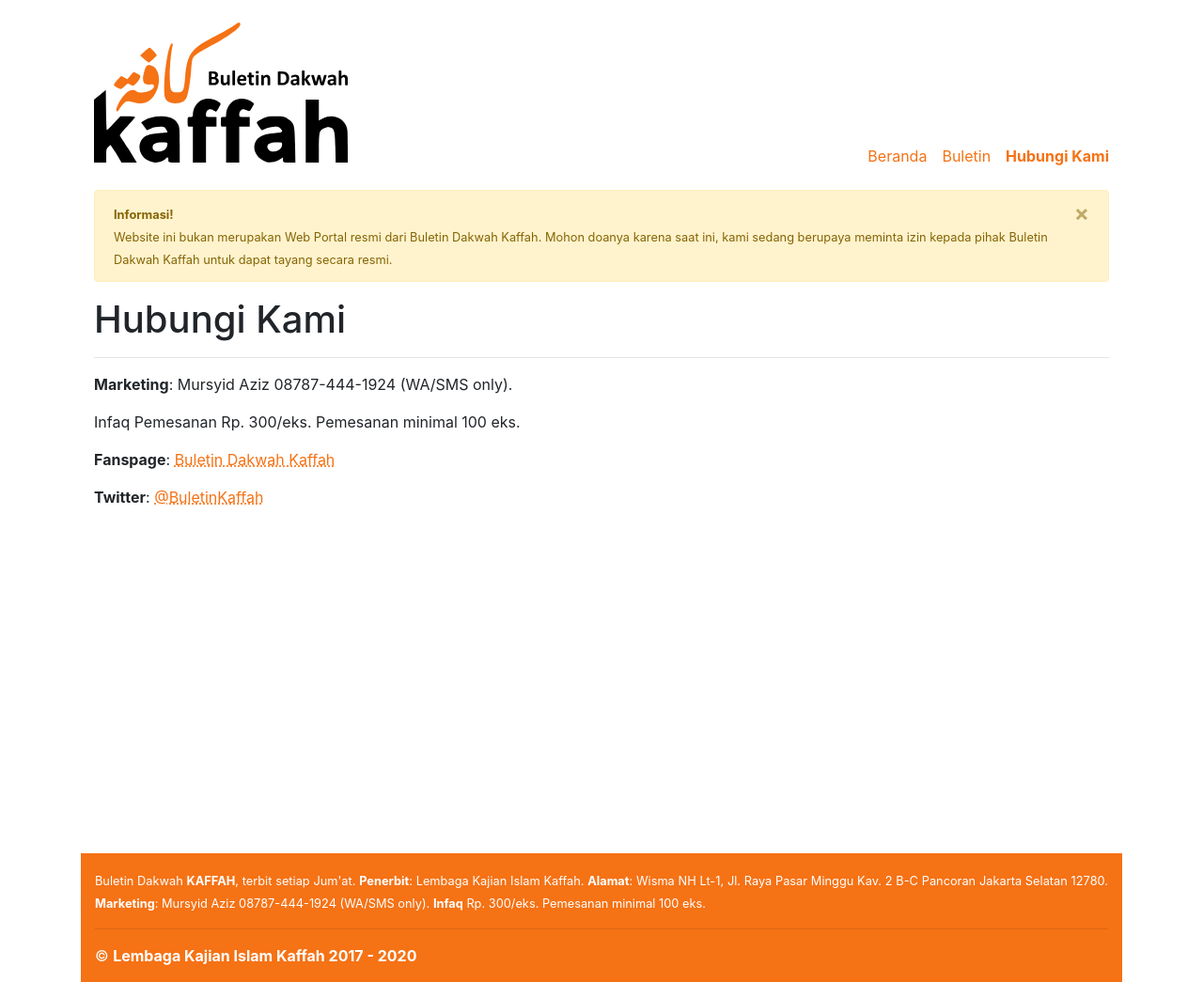
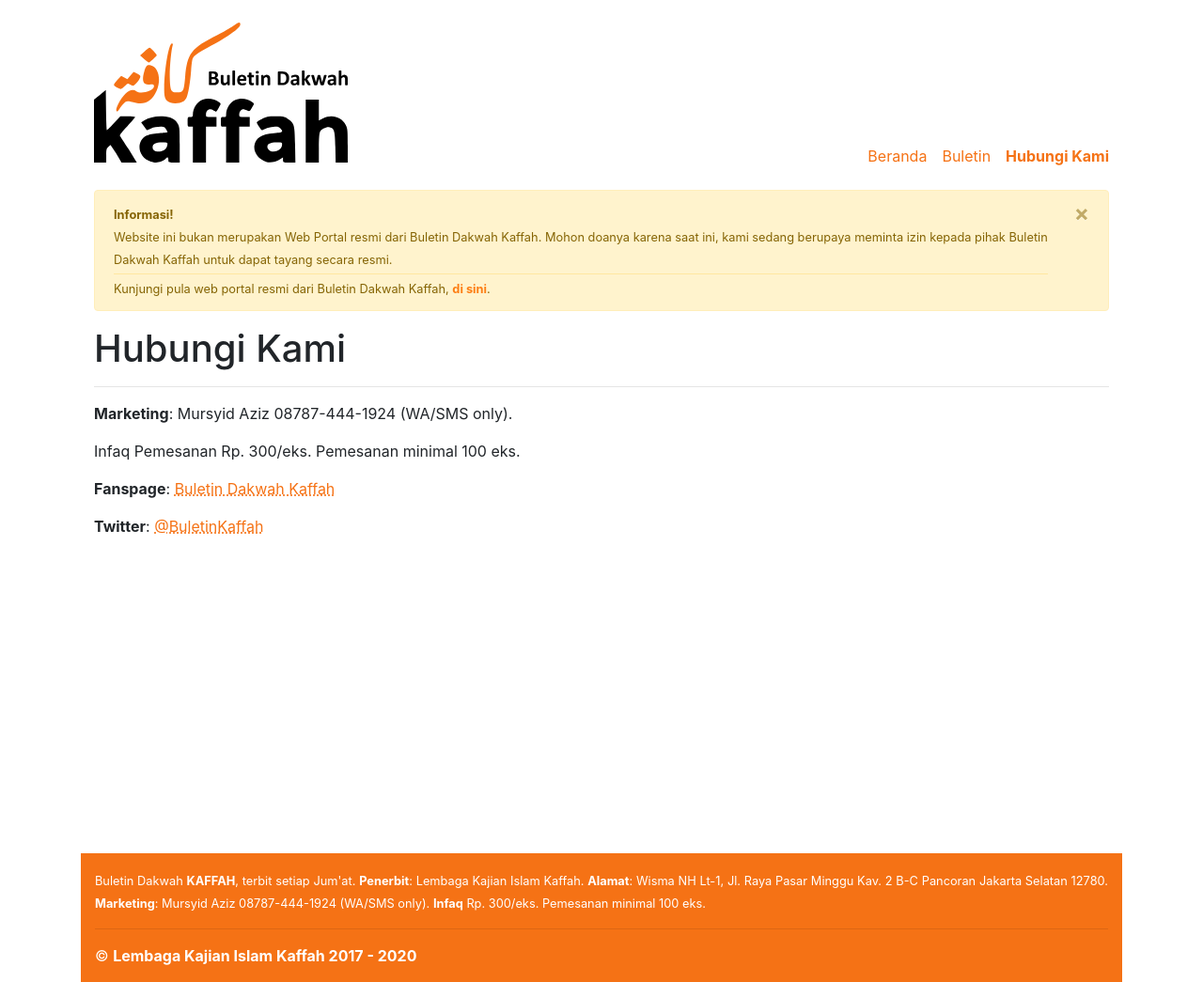
Before and after one commit to bandithijo/buletin-dakwah-kaffah, a Jekyll site: the page built from pages/kontak.md, in a window 1280 px wide. Shown: the whole page at 94% size. Built offline with Jekyll 4.4.1, drawn with Linux system fonts in a browser that asks for light colours; nearby versions of some CDN libraries.

Commit message:
Add footnote on alert information

```diff
--- a/_data/info.yml
+++ b/_data/info.yml
@@ -7,5 +7,7 @@
 
 state: warning
 title: Informasi!
-description: >-
+description:
   Website ini bukan merupakan Web Portal resmi dari Buletin Dakwah Kaffah. Mohon doanya karena saat ini, kami sedang berupaya meminta izin kepada pihak Buletin Dakwah Kaffah untuk dapat tayang secara resmi.
+note:
+  Kunjungi pula web portal resmi dari Buletin Dakwah Kaffah, <a href="https://buletinkaffah2017.wordpress.com" target="_blank"><b>di sini</b></a>.
--- a/_includes/alert.html
+++ b/_includes/alert.html
@@ -1,11 +1,16 @@
 {% assign status = site.data.info.state %}
 {% assign title = site.data.info.title %}
 {% assign description = site.data.info.description %}
+{% assign note = site.data.info.note %}
 <div class="container mt-4 mt-md-3">
   <div class="alert alert-{{ status }} alert-dismissible fade show text-left" role="alert">
     <small>
     <strong>{{ title }}</strong><br>
     {{ description }}
+    {% if note != nil %}
+      <br><hr style="margin:0.3rem 0 0.1rem 0;">
+      {{ note }}
+    {% endif %}
     </small>
     <button type="button" class="close" data-dismiss="alert" aria-label="Close">
       <span aria-hidden="true">&times;</span>
```
